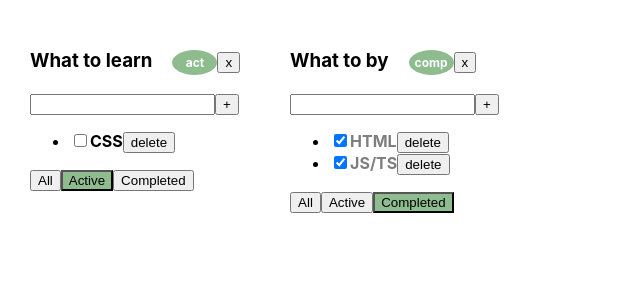
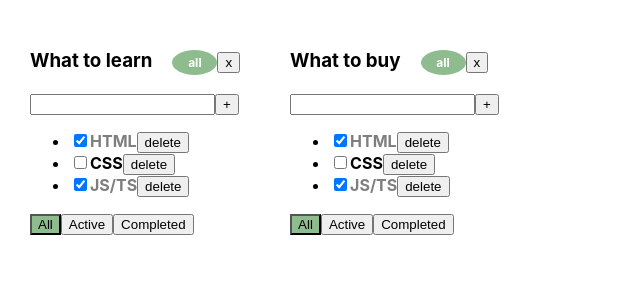
Before and after one commit to S1aven/TodoList, a React (Create React App) app: page / in a window 1280 px wide. Shown: the top 300 px of the page, without its empty margins (0-640 px from the left). Built offline with nearby package versions, Linux system fonts and the light colour scheme.

Commit message:
5. map Todolist(2)

```diff
--- a/src/App.tsx
+++ b/src/App.tsx
@@ -4,6 +4,7 @@ import {TodoList} from "./Components/TodoList/TodoList";
 import {v1} from "uuid";
 
 export type FilterValuesType = "all" | "active" | "completed";
+
 export type TaskType = {
   id: string
   title: string
@@ -26,69 +27,60 @@ const App = () => {
 
   // RemoveTask
 
-  const removeTask = (taskID: string, todolistID: string) => {
-    const tasks = tasksObj[todolistID]
-    const filteredTasks = tasks.filter(task => task.id !== taskID)
-    tasksObj[todolistID] = filteredTasks
-    setTasks({...tasksObj})
+  const removeTask = (todolistID: string, taskID: string ) => {
+    setTasks({...tasksObj, [todolistID]:tasksObj[todolistID].filter(el => el.id !== taskID)})
+    // const tasks = tasksObj[todolistID]
+    // const filteredTasks = tasks.filter(task => task.id !== taskID)
+    // tasksObj[todolistID] = filteredTasks
+    // setTasks({...tasksObj})
   }
 
   //     Filter
 
-  // const [filter, setFilter] = useState<FilterValuesType>("all")
 
-  // const getFilteredTasksForRender = () => {
-  //   switch (filter) {
-  //     case "completed":
-  //       return tasks.filter(t => t.isDone === true)
-  //     case "active":
-  //       return tasks.filter(t => t.isDone === false)
-  //     default:
-  //       return tasks
-  //   }
-  // }
-  //
-  const changeFilter = (filter: FilterValuesType, todolistID: string) => {
-    const todolist = todoLists.find(e => e.id === todolistID)
-    if (todolist) {
-      todolist.filter = filter
-      setTodolists([...todoLists])
-    }
+  const changeFilter = ( todolistID: string, filter: FilterValuesType) => {
+    setTodolists(todoLists.map(el => el.id === todolistID ? {...el, filter: filter} : el))
+    // const todolist = todoLists.find(e => e.id === todolistID)
+    // if (todolist) {
+    //   todolist.filter = filter
+    //   setTodolists([...todoLists])
+    // }
   }
-  //
-  // const filteredTasksForRender = getFilteredTasksForRender()
 
   //       AddTask
 
-  function addTask(title: string, todolistID: string) {
-    const task = {
+  function addTask(todolistID: string, title: string) {
+    const newTask = {
       id: v1(),
       title: title,
       isDone: false
     }
-    const tasks = tasksObj[todolistID]
-    const newTasks = [task, ...tasks]
-    tasksObj[todolistID] = newTasks
-    setTasks({...tasksObj})
+    setTasks({...tasksObj, [todolistID]:[newTask, ...tasksObj[todolistID]]})
+    // const tasks = tasksObj[todolistID]
+    // const newTasks = [task, ...tasks]
+    // tasksObj[todolistID] = newTasks
+    // setTasks({...tasksObj})
   }
 
   //   CheckBox
 
-  const changeTaskStatus = (taskID: string, isDone: boolean, todolistID: string) => {
-    const tasks = tasksObj[todolistID]
-    const task = tasks.find(e => e.id === taskID)
-    if(task) {
-      task.isDone = isDone
-      setTasks({...tasksObj})
-    }
+  const changeTaskStatus = (todolistID: string, taskID: string, isDone: boolean) => {
+   setTasks({...tasksObj, [todolistID]:tasksObj[todolistID].map(el => el.id === taskID ? {...el, isDone} : el)})
+    // const tasks = tasksObj[todolistID]
+    // const task = tasks.find(e => e.id === taskID)
+    // if(task) {
+    //   task.isDone = isDone
+    //   setTasks({...tasksObj})
+    // }
     // setTasks(tasks.map(t => t.id === taskID ? {...t, isDone: isDone} : t))
   }
 
   //    Remove Todolist
 
   const removeTodolist = (todolistID: string) => {
-    const filteredTodolist = todoLists.filter(t => t.id !== todolistID)
-    setTodolists(filteredTodolist)
+    setTodolists(todoLists.filter(el => el.id !== todolistID))
+    // const filteredTodolist = todoLists.filter(t => t.id !== todolistID)
+    // setTodolists(filteredTodolist)
 
     delete tasksObj[todolistID]
     setTasks({...tasksObj})
@@ -99,10 +91,9 @@ const App = () => {
   const todolistID1 = v1()
   const todolistID2 = v1()
 
-  const [todoLists, setTodolists] = useState<TodoListType[]>(
-    [
-      {id: todolistID1, title: "What to learn", filter: "active"},
-      {id: todolistID2, title: "What to by", filter: "completed"},
+  const [todoLists, setTodolists] = useState<TodoListType[]>([
+      {id: todolistID1, title: "What to learn", filter: "all"},
+      {id: todolistID2, title: "What to buy", filter: "all"},
     ]
   )
 
@@ -123,7 +114,7 @@ const App = () => {
     <div className="App">
 
       {
-        todoLists.map(e => {
+        todoLists.map((e) => {
 
           let tasksForTodolist = tasksObj[e.id]
 
@@ -133,19 +124,6 @@ const App = () => {
           if (e.filter === "completed") {
             tasksForTodolist = tasksForTodolist.filter(t => t.isDone === true)
           }
-
-          // const getFilteredTasksForRender = () => {
-          //   switch (e.filter) {
-          //     case "completed":
-          //       return tasksObj[e.id].filter(t => t.isDone === true)
-          //     case "active":
-          //       return tasksObj[e.id].filter(t => t.isDone === false)
-          //     default:
-          //       return tasksObj
-          //   }
-          // }
-
-          // const filteredTasksForRender = getFilteredTasksForRender()
 
           return (
             <TodoList
--- a/src/Components/TodoList/TaskList/ControlButton/ControlButton.tsx
+++ b/src/Components/TodoList/TaskList/ControlButton/ControlButton.tsx
@@ -5,13 +5,13 @@ import {Button} from "../../../Button/Button";
 type controlButtonPropsType = {
   todolistID: string
   filter: FilterValuesType
-  changeFilter: (filter: FilterValuesType, todolistID: string) => void
+  changeFilter: (todolistID: string, filter: FilterValuesType) => void
 }
 
 export const ControlButton: React.FC<controlButtonPropsType> = (props) => {
 
-  const onClickSetFilter = (filter: FilterValuesType, todolistID: string) => {
-    return () => props.changeFilter(filter, todolistID)
+  const onClickSetFilter = (todolistID: string, filter: FilterValuesType) => {
+    return () => props.changeFilter(todolistID, filter)
   }
 
   // const onAllClickHandler = () => {
@@ -30,15 +30,15 @@ export const ControlButton: React.FC<controlButtonPropsType> = (props) => {
         <Button
           classes={props.filter === 'all' ?  'button-active' : ''}
           name={'All'}
-          callBack={onClickSetFilter('all', props.todolistID)}
+          callBack={onClickSetFilter(props.todolistID,'all')}
         />
         <Button
           classes={props.filter === 'active' ?  'button-active' : ''}
-          name={'Active'} callBack={onClickSetFilter('active', props.todolistID)}
+          name={'Active'} callBack={onClickSetFilter(props.todolistID,'active')}
         />
         <Button
           classes={props.filter === 'completed' ?  'button-active' : ''}
-          name={'Completed'} callBack={onClickSetFilter('completed', props.todolistID)}
+          name={'Completed'} callBack={onClickSetFilter(props.todolistID,'completed')}
         />
       </div>
     </div>
--- a/src/Components/TodoList/TaskList/Task/Task.tsx
+++ b/src/Components/TodoList/TaskList/Task/Task.tsx
@@ -5,17 +5,17 @@ import {Button} from "../../../Button/Button";
 type TaskPropsType = TaskType & {
   todolistID: string
   removeTask: (taskID: string, todolistID: string) => void
-  changeTaskStatus: (taskID: string, isDone: boolean, todolistID: string) => void
+  changeTaskStatus: (todolistID: string, taskID: string, isDone: boolean) => void
 }
 
 export const Task: React.FC<TaskPropsType> = (props) => {
 
   const onRemoveHandler = () => {
-    props.removeTask(props.id, props.todolistID)
+    props.removeTask(props.todolistID, props.id )
   }
 
   const changeTaskStatus = (e:ChangeEvent<HTMLInputElement>) => {
-    props.changeTaskStatus(props.id, e.currentTarget.checked, props.todolistID)
+    props.changeTaskStatus(props.todolistID, props.id, e.currentTarget.checked)
   }
 
   // const taskClass = props.isDone ? 'completed-task' : ''
--- a/src/Components/TodoList/TaskList/TaskList.tsx
+++ b/src/Components/TodoList/TaskList/TaskList.tsx
@@ -7,10 +7,10 @@ import {FilterValuesType} from "../../../App";
 type TaskListPropsType = {
   todolistID: string
   tasks: Array<TaskType>
-  removeTask: (taskID: string, todolistID: string) => void
-  changeTaskStatus: (taskID: string, isDone: boolean, todolistID: string) => void
+  removeTask: (todolistID: string, taskID: string) => void
+  changeTaskStatus: (todolistID: string, taskID: string, isDone: boolean) => void
   filter: FilterValuesType
-  changeFilter: (filter: FilterValuesType, todolistID: string) => void
+  changeFilter: (todolistID: string, filter: FilterValuesType) => void
 }
 
 export const TaskList: React.FC<TaskListPropsType> = (props) => {
--- a/src/Components/TodoList/TodoListHeader/AddTaskForm/AddTaskForm.tsx
+++ b/src/Components/TodoList/TodoListHeader/AddTaskForm/AddTaskForm.tsx
@@ -2,8 +2,8 @@ import React, {ChangeEvent, KeyboardEvent, useState} from 'react';
 import {Button} from "../../../Button/Button";
 
 type AddTaskFormPropsType = {
-  id: string
-  addTask: (title: string, todolistID: string) => void
+  todolistID: string
+  addTask: (todolistID: string, title: string) => void
 }
 
 export const AddTaskForm: React.FC<AddTaskFormPropsType> = (props) => {
@@ -26,7 +26,7 @@ export const AddTaskForm: React.FC<AddTaskFormPropsType> = (props) => {
     const trimmedTitle = title.trim()
 
     if(trimmedTitle) {
-      props.addTask(trimmedTitle, props.id)
+      props.addTask(props.todolistID, trimmedTitle)
     } else {
       setError(true)
     }
--- a/src/Components/TodoList/TodoListHeader/TodoListHeader.tsx
+++ b/src/Components/TodoList/TodoListHeader/TodoListHeader.tsx
@@ -6,7 +6,7 @@ type TodoListHeaderPropsType = {
   todolistID: string
   filter: FilterValuesType
   title: string
-  addTask: (title: string, todolistID: string) => void
+  addTask: (todolistID: string, title: string) => void
   removeTodolist: (todolistID: string) => void
 }
 
@@ -34,7 +34,7 @@ export const TodoListHeader: React.FC<TodoListHeaderPropsType> = (props ) => {
         <button onClick={removeTodolist}>x</button>
       </h3>
       <AddTaskForm
-        id={props.todolistID}
+        todolistID={props.todolistID}
         addTask={props.addTask}
       />
     </div>
```
Also changed, not shown: src/Components/TodoList/TodoList.tsx (+4 -4 lines).
